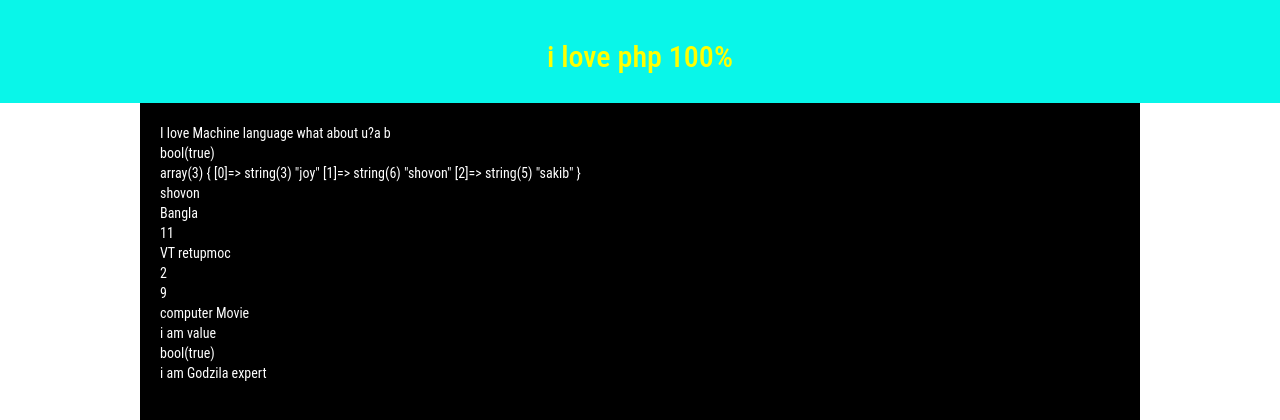
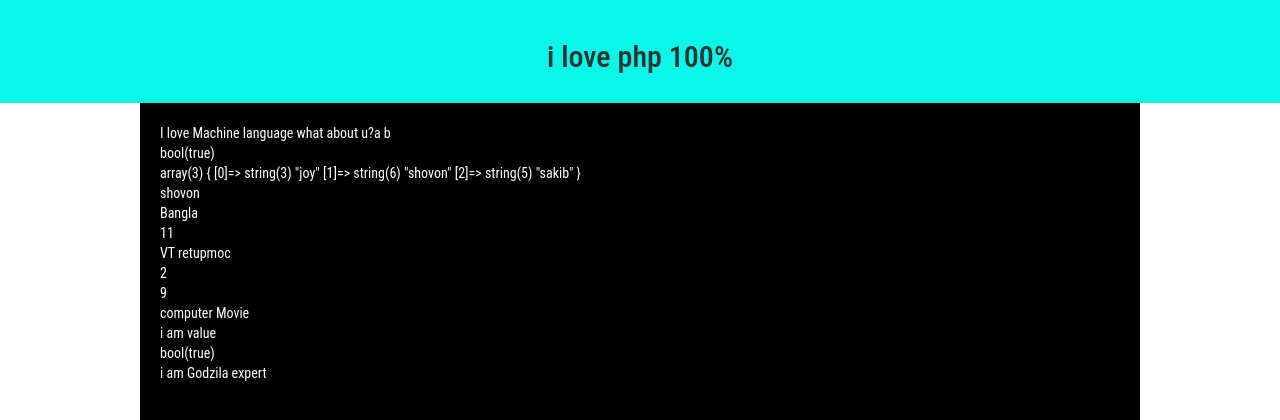
Before and after one commit to AsmitJoy/PHP-Practice, a PHP site: page /index.php in a window 1280 px wide; the page is wider, and only the part inside the window is pictured. Shown: the top 420 px of that part. Run offline with PHP 8.4, Linux system fonts and the light colour scheme; some libraries are stand-ins or nearby versions.

Commit message:
update design

```diff
--- a/header.php
+++ b/header.php
@@ -34,7 +34,6 @@
     }
     .headerOption, .footerOption{
         background:#09F6E9;
-        color:<?php echo $color ?>;
         text-align:center;
         padding:20px;
 
```
